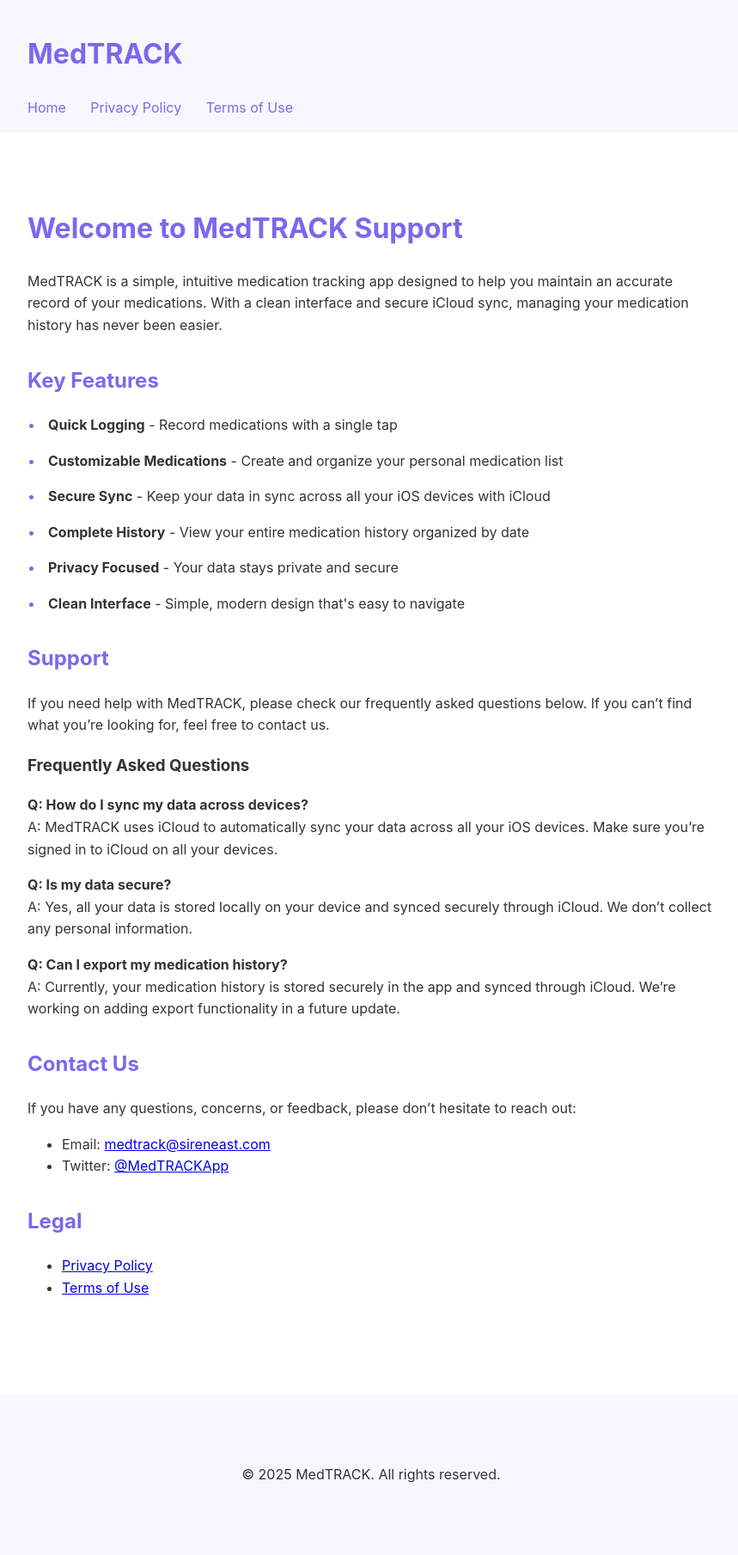
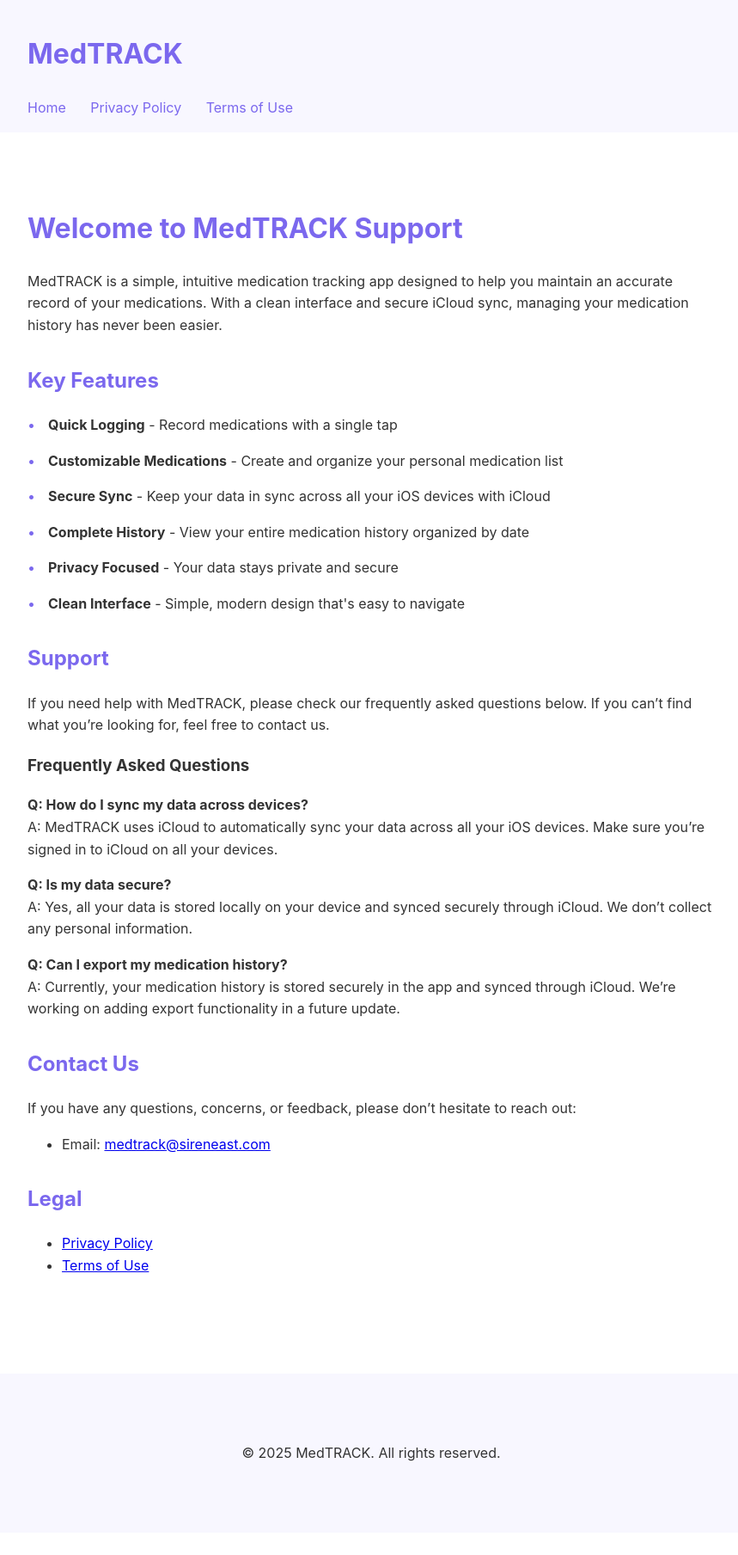
Before and after one commit to sireneast/medtrack-support, a Jekyll site: the page built from index.md, in a window 1280 px wide. Shown: the whole page at 86% size, without its empty margins (208-1067 px from the left). Built offline with Jekyll 4.4.1, drawn with Linux system fonts in a browser that asks for light colours; after the commit the page ends 1783 px from its top, so only the background shows below that.

```diff
--- a/index.md
+++ b/index.md
@@ -38,9 +38,8 @@ A: Currently, your medication history is stored securely in the app and synced t
 If you have any questions, concerns, or feedback, please don't hesitate to reach out:
 
 - Email: [medtrack@sireneast.com](mailto:medtrack@sireneast.com)
-- Twitter: [@MedTRACKApp](https://twitter.com/MedTRACKApp)
 
 ## Legal
 
-- [Privacy Policy](/privacy-policy)
-- [Terms of Use](/terms)
+- [Privacy Policy]({{ site.baseurl }}/privacy-policy)
+- [Terms of Use]({{ site.baseurl }}/terms)
```
